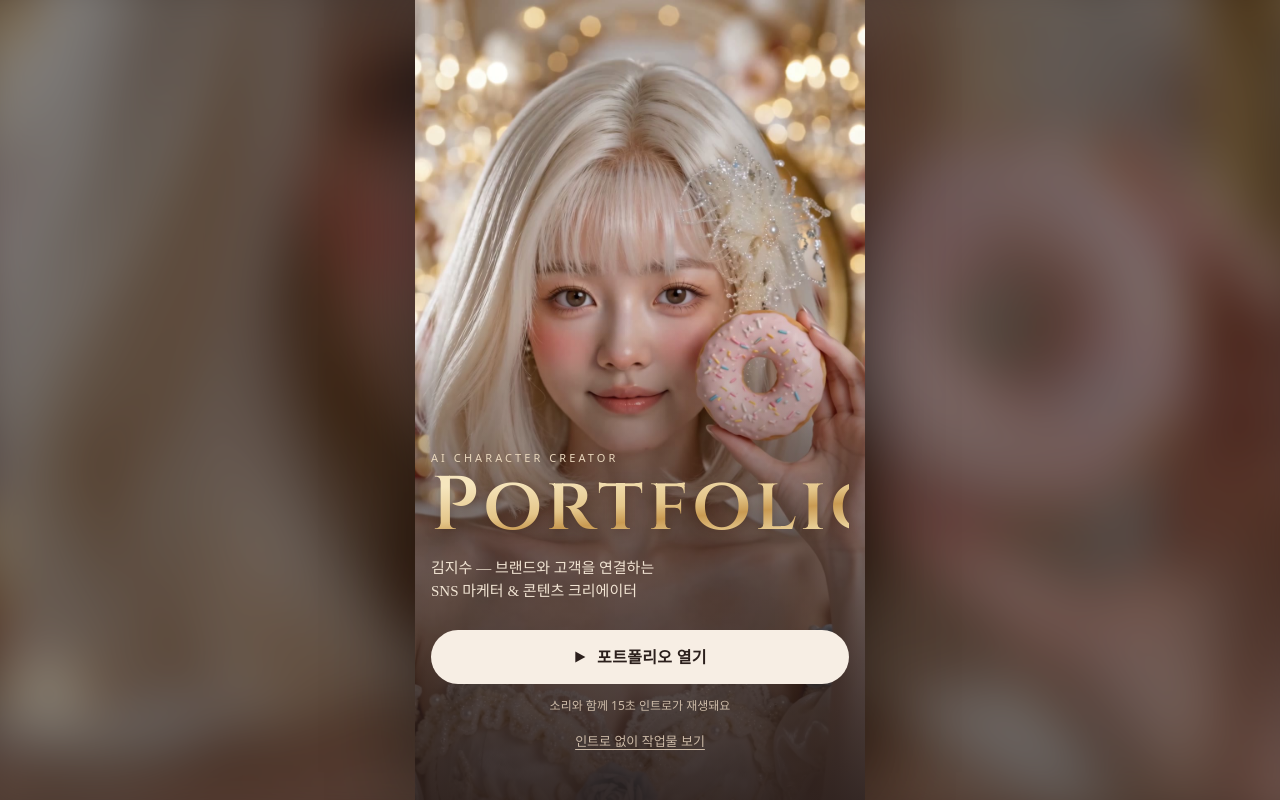
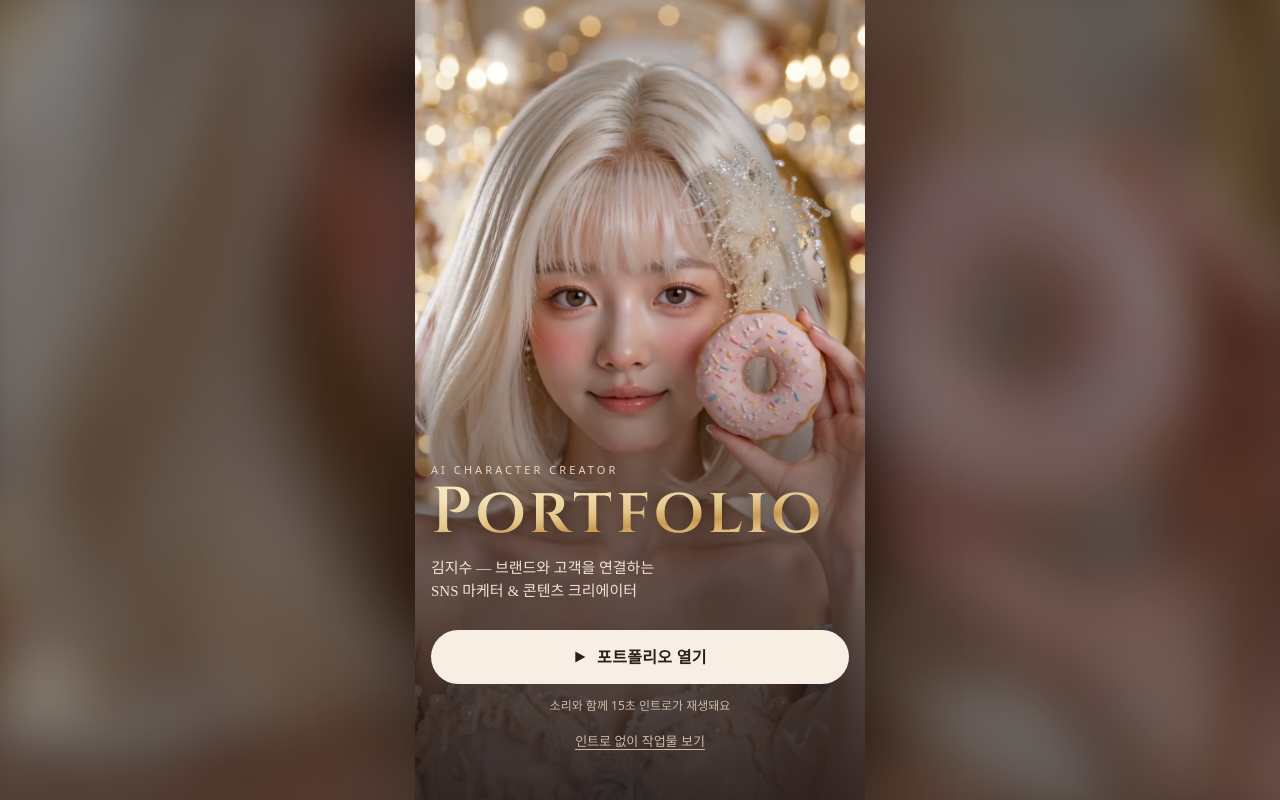
Before and after one commit to mymama0928-hue/character-portfolio, a plain HTML site: page index.html in a window 1280 px wide. Shown: the top 800 px of the page. Drawn offline with Linux system fonts and the light colour scheme; a web font is replaced by a local one.

Commit message:
참아 이름 오타 수정, 폰에서 PORTFOLIO 제목 잘림 수정
- '참이와 질러' → '참아와 질러'
- 브라우저 글자 크기를 키우면 제목이 화면 밖으로 넘치던 문제: 실제 글자 폭을 재서 화면에 맞게 줄임

Co-Authored-By: Claude Opus 5 <noreply@anthropic.com>

```diff
--- a/index.html
+++ b/index.html
@@ -109,7 +109,7 @@
   .cover .kicker {
     margin: 0 0 4px; font: 500 11px/1 var(--sans); letter-spacing: .28em; text-transform: uppercase; color: #E9D7BD;
   }
-  .cover h1 { margin: 0; font-size: clamp(44px, 17cqw, 76px); line-height: 1.05; letter-spacing: .06em; }
+  .cover h1 { margin: 0; font-size: min(15cqw, 76px); line-height: 1.05; letter-spacing: .06em; white-space: nowrap; }
   .cover .who { margin: 10px 0 26px; font: 400 15px/1.55 var(--serif-kr); color: #F1E4D3; text-wrap: balance; }
   .btn-open {
     display: inline-flex; align-items: center; justify-content: center; gap: 10px;
@@ -131,7 +131,7 @@
   .title-over {
     position: absolute; left: 0; right: 0; top: 46%;
     margin: 0; text-align: center;
-    font-size: 13.5cqw; letter-spacing: .6em; padding-left: .6em;
+    font-size: 13.5cqw; letter-spacing: .6em; padding-left: .6em; white-space: nowrap;
     opacity: 0; transform: translateY(8px);
     transition: opacity 1.1s ease, letter-spacing 1.8s cubic-bezier(.2,.7,.2,1), padding 1.8s cubic-bezier(.2,.7,.2,1), transform 1.1s ease;
     pointer-events: none;
@@ -548,7 +548,7 @@
 <script>
 (() => {
   const WORKS = [
-    { id: "chami", chip: "참이와 질러", title: "참이와 질러", img: "assets/work01.jpg", h: 636,
+    { id: "chami", chip: "참아와 질러", title: "참아와 질러", img: "assets/work01.jpg", h: 636,
       tools: ["포토샵 드로잉", "모션 GIF", "이모티콘 기획"],
       gifs: [
         { alt: "참아 모션 GIF", src: "assets/chama.gif", x: 3.81, y: 41.19, w: 22.05, h: 48.27 },
@@ -858,6 +858,29 @@
     }
   });
 
+  /* 브라우저 글자 크기를 키워도 PORTFOLIO가 화면 밖으로 넘치지 않게 맞춘다 */
+  function fitText(el, finalSpacing) {
+    const prev = { t: el.style.transition, ls: el.style.letterSpacing, pl: el.style.paddingLeft };
+    el.style.fontSize = "";
+    if (finalSpacing) { el.style.transition = "none"; el.style.letterSpacing = finalSpacing; el.style.paddingLeft = finalSpacing; }
+    const range = document.createRange();
+    const textWidth = () => { range.selectNodeContents(el); return range.getBoundingClientRect().width + parseFloat(getComputedStyle(el).paddingLeft); };
+    const avail = el.clientWidth * 0.96;
+    let fs = parseFloat(getComputedStyle(el).fontSize), guard = 0;
+    while (textWidth() > avail && guard++ < 60) { fs *= 0.96; el.style.fontSize = fs + "px"; }
+    if (finalSpacing) {
+      el.style.letterSpacing = prev.ls; el.style.paddingLeft = prev.pl;
+      void el.offsetWidth; el.style.transition = prev.t;
+    }
+  }
+  const fitTitles = () => {
+    fitText(document.querySelector(".cover h1"));
+    fitText(document.querySelector(".title-over"), ".08em");
+  };
+  fitTitles();
+  (document.fonts && document.fonts.ready || Promise.resolve()).then(fitTitles);
+  addEventListener("resize", fitTitles);
+
   /* deep link straight to a work skips the intro */
   if (location.hash && WORKS.some(w => "#" + w.id === location.hash)) {
     stage.classList.add("closed"); step = "done"; lock(false);
```
Also changed, not shown: 1 other file.
